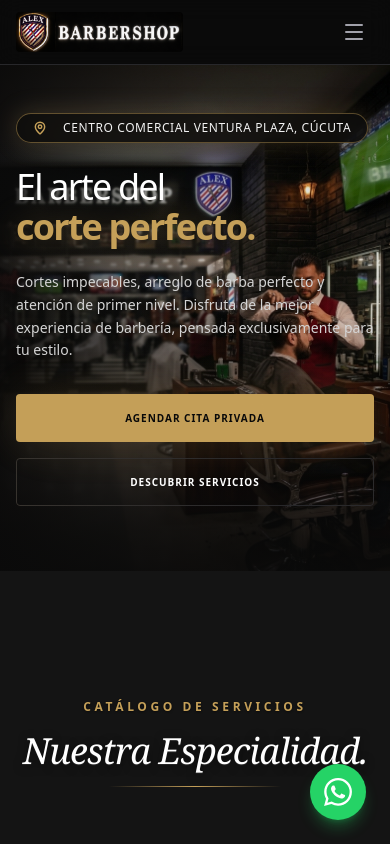
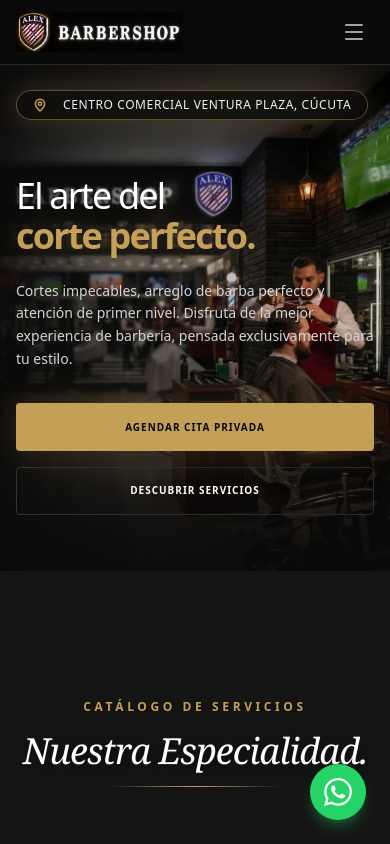
Before and after one commit to andrsonrvpu/barberia-don-alex, a Next.js app: page / in a window 390 px wide. Shown: the top 844 px of the page. Built offline with nearby package versions, Linux system fonts and the light colour scheme; a web font is replaced by a local one.

Commit message:
fix: revert hero text alignment and push only location badge up on mobile

```diff
--- a/components/sections/Hero.tsx
+++ b/components/sections/Hero.tsx
@@ -11,7 +11,7 @@ import { MapPin } from "lucide-react"
 
 export function Hero() {
   return (
-    <section className="relative flex min-h-[60vh] lg:min-h-[75vh] items-start pt-12 md:pt-0 md:items-center overflow-hidden bg-[var(--background)]">
+    <section className="relative flex min-h-[60vh] lg:min-h-[75vh] items-center overflow-hidden bg-[var(--background)]">
       {/* Background Image / Overlay */}
       <div className="absolute inset-0 z-0">
         <img
@@ -25,7 +25,7 @@ export function Hero() {
 
       <div className="container relative z-10 mx-auto px-4 md:px-8">
         <div className="max-w-3xl">
-          <div className="relative inline-block mb-6 group">
+          <div className="relative inline-block mb-6 group -translate-y-8 md:translate-y-0">
             <div className="absolute inset-0 bg-[var(--accent)]/20 blur-md rounded-full group-hover:bg-[var(--accent)]/40 transition-colors duration-500" />
             <motion.a
               href="https://www.google.com/maps/place/Barberia+Barber+Shop+Don+d'+Alex/@7.8859065,-72.4954275,17z/data=!4m6!3m5!1s0x8e66450ab0aa6ee1:0xb08b337f9ca65268!8m2!3d7.8877557!4d-72.4968544!16s%2Fg%2F11f29y0bfn?entry=ttu&g_ep=EgoyMDI2MDcxNS4wIKXMDSoASAFQAw%3D%3D"
```
